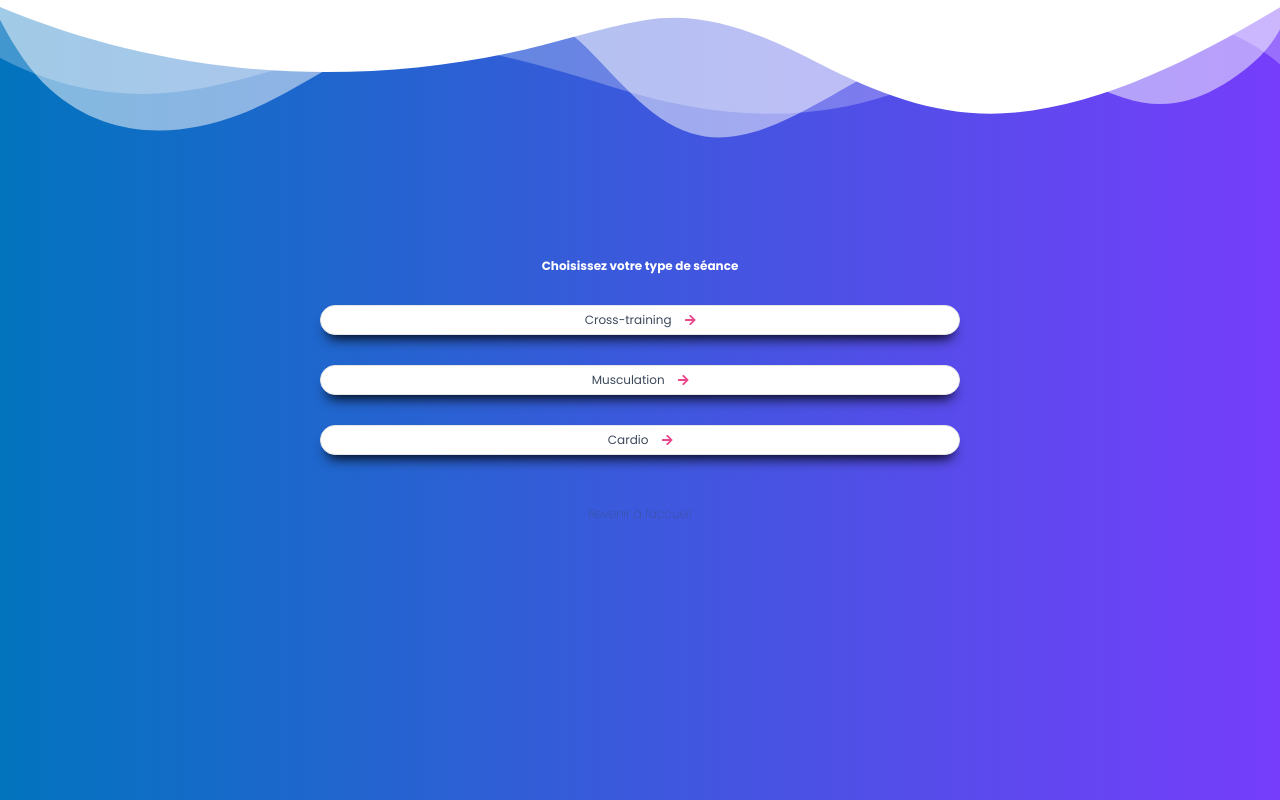
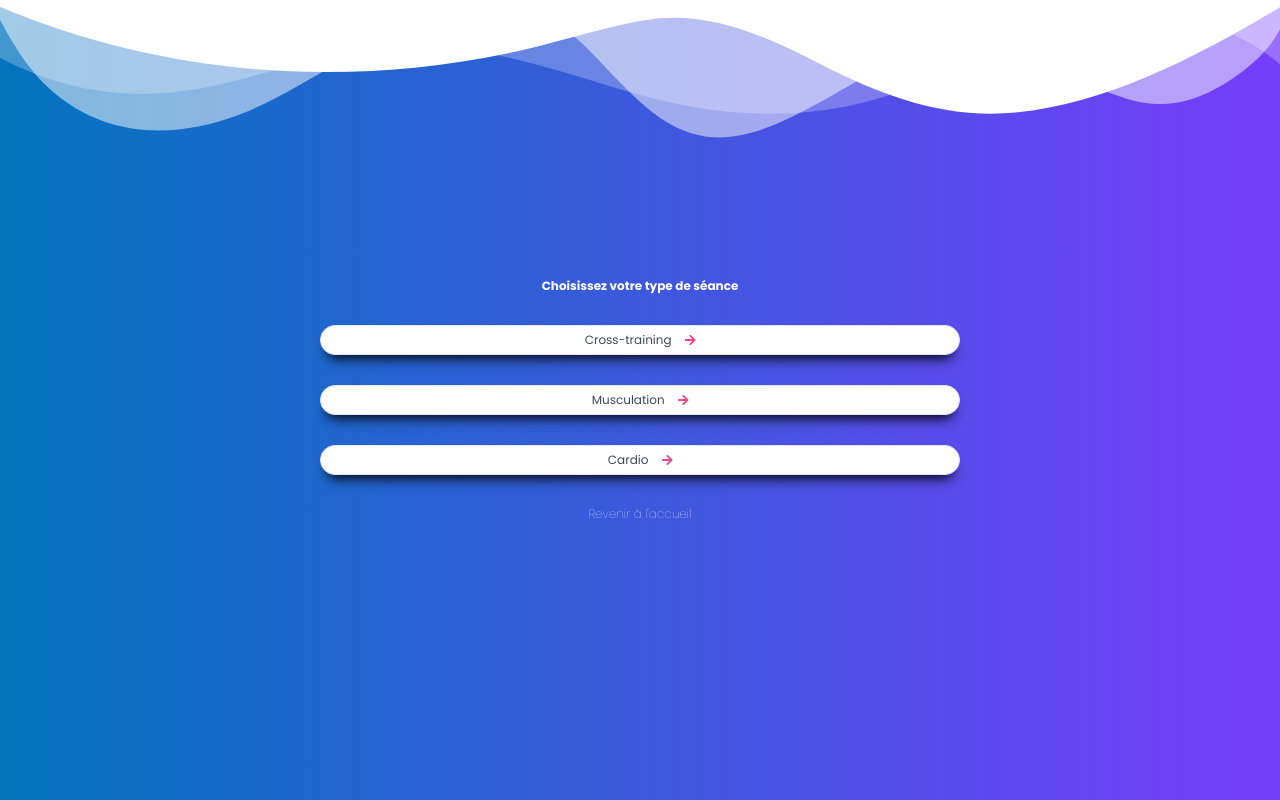
Before and after one commit to albandev17/prog4pro, a React (Create React App) app: page /choices in a window 1280 px wide. Built offline with nearby package versions, Linux system fonts and the light colour scheme; a web font is replaced by a local one.

Commit message:
style page

```diff
--- a/src/components/ChoicesPage.js
+++ b/src/components/ChoicesPage.js
@@ -33,7 +33,7 @@ const ChoicesPage = () => {
                     </NavLink>
 
                     <NavLink to="/">
-                        <h5 className="back-to-home">Revenir à l'accueil</h5>
+                        <h5 className="back-to-home-choices">Revenir à l'accueil</h5>
                     </NavLink>
                 </div>
             </div>
--- a/src/styles/components/_choices.scss
+++ b/src/styles/components/_choices.scss
@@ -44,6 +44,8 @@
         }
 
         h5{
+            text-align: center;
+            color: #FFFFFF;
             font-weight: lighter;
         }
 
@@ -51,5 +53,6 @@
             margin: 30px auto;
             width: 50%;
         }
+
     }
 }
```
